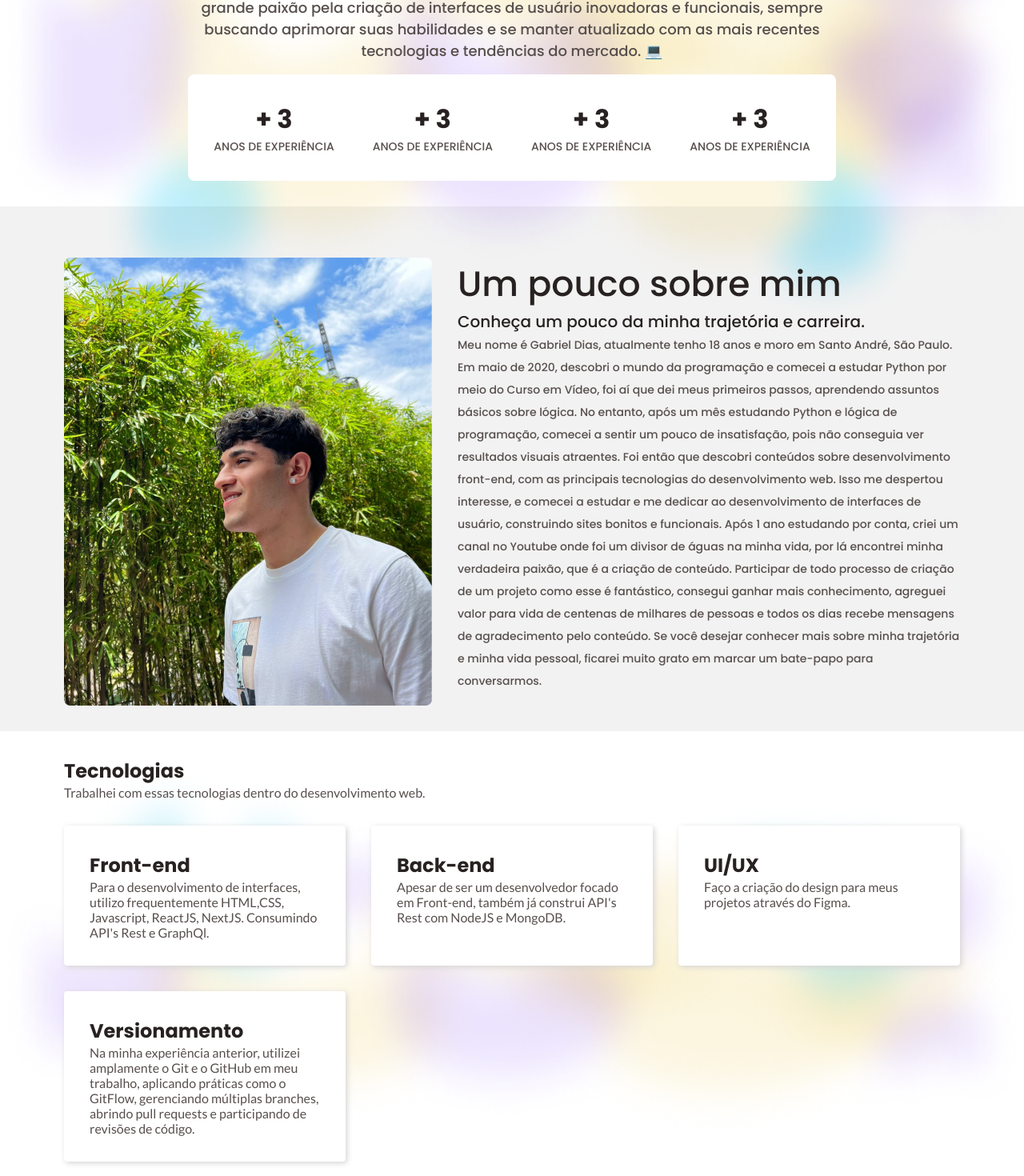
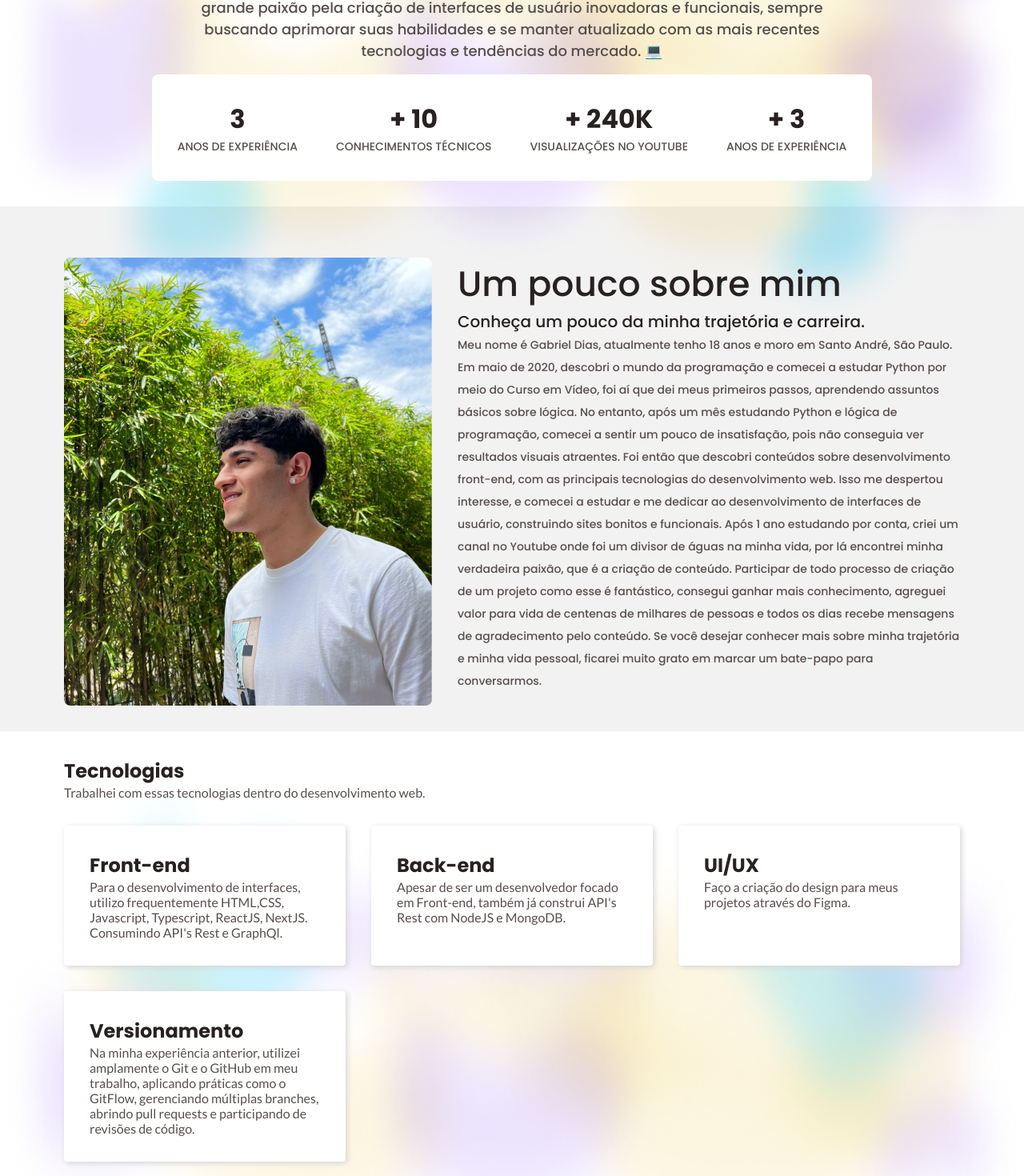
Before and after one commit to gabrieldiasss/portfolio, a Next.js app: page / in a window 1280 px wide. Shown: the part 398-1868 px from the top of the page at 80% size. Built offline with nearby package versions, Linux system fonts and the light colour scheme.

Commit message:
fix: errors build

```diff
--- a/src/components/Intro/index.tsx
+++ b/src/components/Intro/index.tsx
@@ -31,18 +31,18 @@ export function Intro() {
 
       <AchievementNumbers>
         <div>
-          <Title>+ 3</Title>
+          <Title>3</Title>
           <Paragraph size="s" fonts="poppins">ANOS DE EXPERIÊNCIA</Paragraph>
         </div>
 
         <div>
-          <Title>+ 3</Title>
-          <Paragraph size="s" fonts="poppins">ANOS DE EXPERIÊNCIA</Paragraph >
+          <Title>+ 10</Title>
+          <Paragraph size="s" fonts="poppins">CONHECIMENTOS TÉCNICOS</Paragraph >
         </div>
 
         <div>
-          <Title>+ 3</Title>
-          <Paragraph size="s" fonts="poppins">ANOS DE EXPERIÊNCIA</Paragraph>
+          <Title>+ 240K</Title>
+          <Paragraph size="s" fonts="poppins">VISUALIZAÇÕES NO YOUTUBE</Paragraph>
         </div>
 
         <div>
--- a/src/components/Projects/index.tsx
+++ b/src/components/Projects/index.tsx
@@ -38,7 +38,6 @@ export function Projects() {
         </PersonalProjectContainer>
       </ProjectsContent>
 
-      <BackgroundImage />
     </ProjectsContainer>
   );
 }
--- a/src/components/Skills/index.tsx
+++ b/src/components/Skills/index.tsx
@@ -1,4 +1,3 @@
-import { StaticImageData } from "next/image";
 import { Paragraph, Title } from "../Typography";
 import {
   TechnologiesCardContainer,
@@ -12,7 +11,7 @@ const technologies = [
   {
     title: "Front-end",
     description:
-      "Para o desenvolvimento de interfaces, utilizo frequentemente HTML,CSS, Javascript, ReactJS, NextJS. Consumindo API's Rest e GraphQl.",
+      "Para o desenvolvimento de interfaces, utilizo frequentemente HTML,CSS, Javascript, Typescript, ReactJS, NextJS. Consumindo API's Rest e GraphQl.",
   },
   {
     title: "Back-end",
--- a/src/components/Skills/styles.ts
+++ b/src/components/Skills/styles.ts
@@ -3,6 +3,10 @@ import { styled } from "../../../styles";
 export const TechnologiesContainer = styled("section", {
   marginTop: "2rem",
   position: "relative",
+
+  img: {
+    height: 700
+  }
 });
 
 export const TechnologiesContent = styled("div", {
```
Also changed, not shown: src/components/Loader.tsx (deleted, +0 -31 lines).
